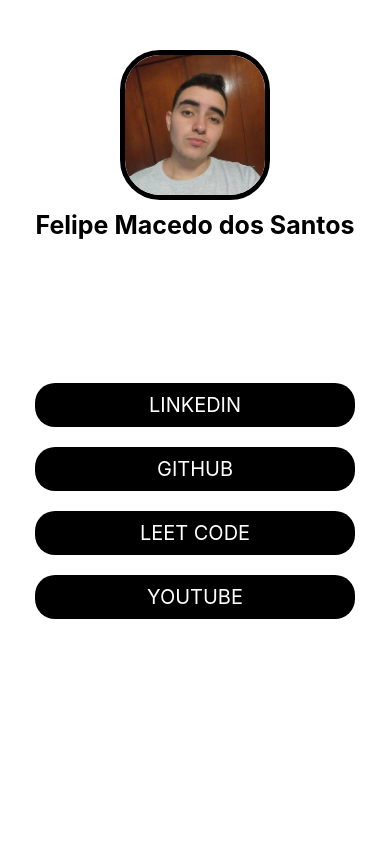
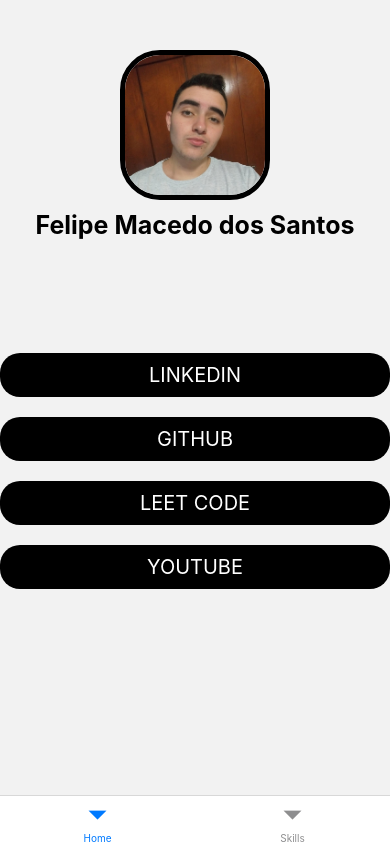
Before and after one commit to fmacedosantos/link-tree, a React Native app: screen / in a window 390 px wide. Built offline with nearby package versions, Linux system fonts and the light colour scheme.

Commit message:
Aplicando o Routes

```diff
--- a/App.tsx
+++ b/App.tsx
@@ -1,13 +1,9 @@
-import { StatusBar } from 'expo-status-bar';
-import { StyleSheet, Text, View } from 'react-native';
-import { Home } from './src/screens/Home/Home';
+import { StyleSheet } from 'react-native';
+import { Routes } from './src/routes';
 
 export default function App() {
   return (
-    <View style={styles.container}>
-      <Home/>
-      <StatusBar style="auto" />
-    </View>
+    <Routes/>
   );
 }
 
```
